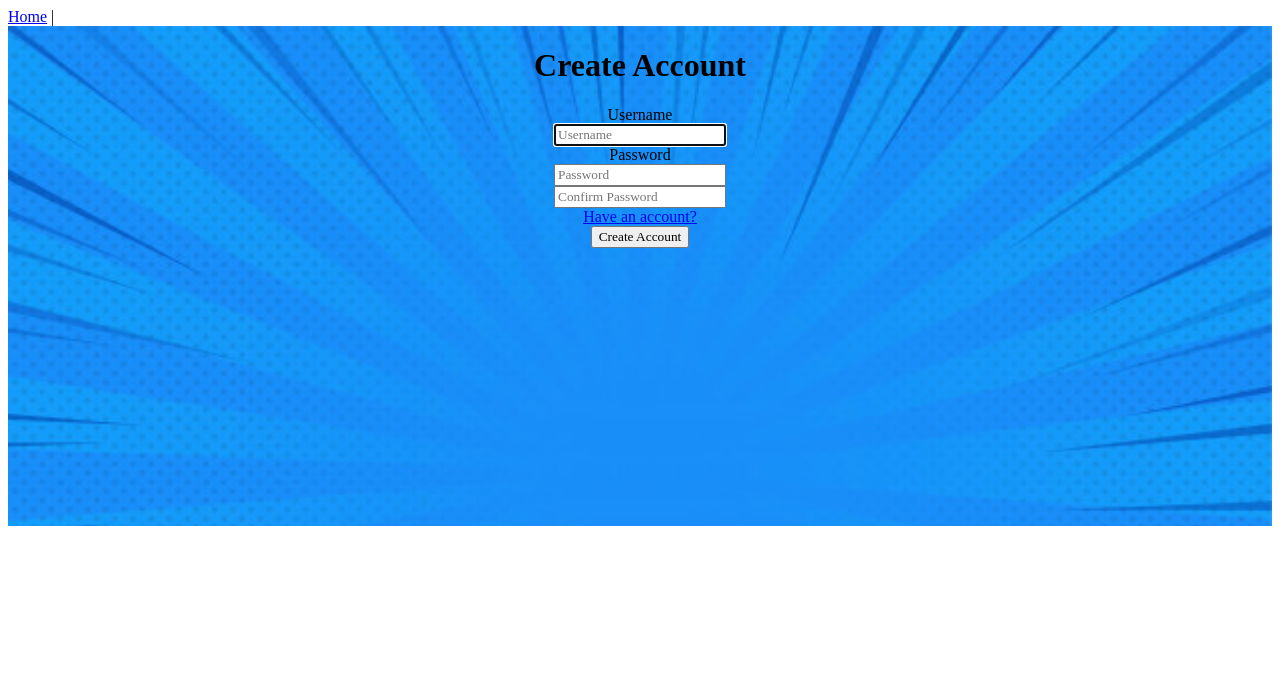
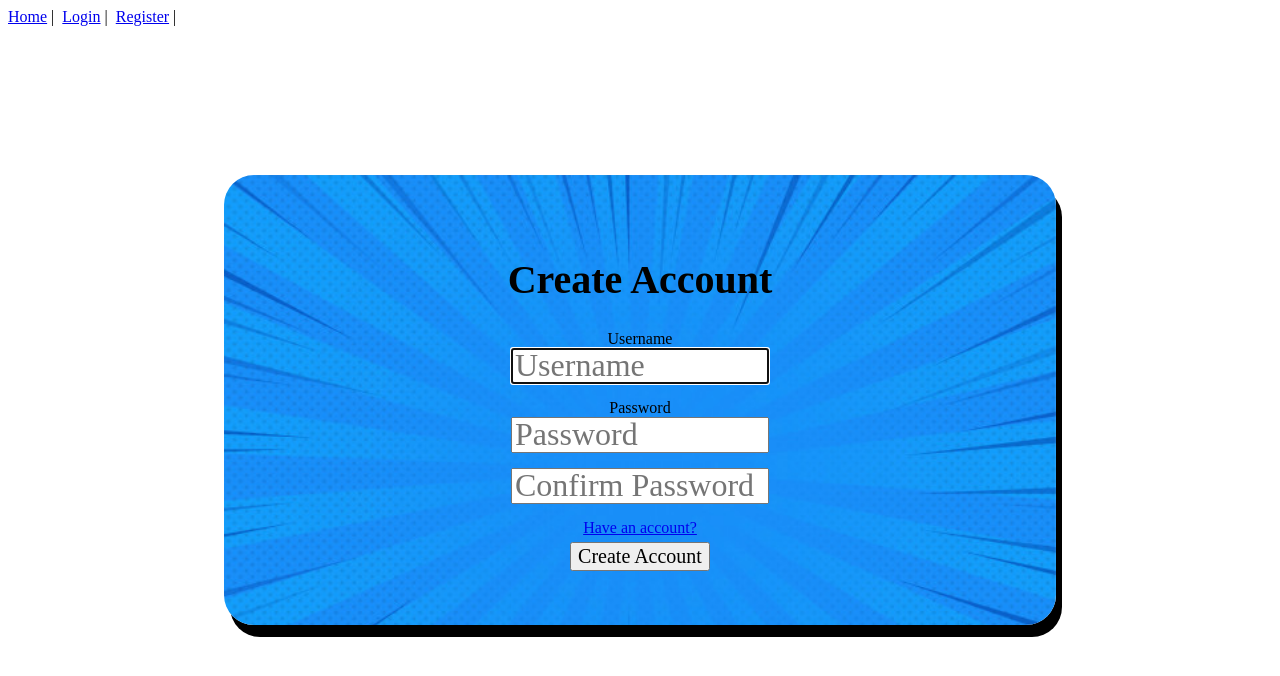
Before and after one commit to SneakoXU/Comic-Book-Application, a Vue app in the folder vue/: page /register in a window 1280 px wide. Shown: the top 676 px of the page. Built offline with nearby package versions, Linux system fonts and the light colour scheme.

Commit message:
Login/Register updates

```diff
--- a/vue/src/App.vue
+++ b/vue/src/App.vue
@@ -2,6 +2,8 @@
   <div id="app">
     <div id="nav">
       <router-link v-bind:to="{ name: 'home' }">Home</router-link>&nbsp;|&nbsp;
+      <router-link v-bind:to="{ name: 'login' }">Login</router-link>&nbsp;|&nbsp;
+      <router-link v-bind:to="{ name: 'register' }">Register</router-link>&nbsp;|&nbsp;
       <router-link v-bind:to="{ name: 'logout' }" v-if="$store.state.token != ''">Logout</router-link>
     </div>
     <router-view />
@@ -20,4 +22,5 @@
   *{
     font-family: "Roof Runners", sans serif;
   }
+
 </style>
--- a/vue/src/router/index.js
+++ b/vue/src/router/index.js
@@ -26,7 +26,7 @@ const router = new Router({
       name: 'home',
       component: Home,
       meta: {
-        requiresAuth: true
+        requiresAuth: false
       }
     },
     {
--- a/vue/src/views/Login.vue
+++ b/vue/src/views/Login.vue
@@ -87,12 +87,14 @@ export default {
     transform: translate(-50%, -50%);
     background-size: 100%;
     background-repeat: no-repeat;
-    height: 350px;
+    height: 400px;
     width: 65%;
-    clip-path: polygon(0 0, 100% 0, 100% calc(100% - 4vw), 0 100%);
-  -moz-box-shadow:    20px 20px 10px 10px #000000;
+    /* clip-path: polygon(0 0, 100% 0, 100% calc(100% - 4vw), 0 100%); */
+  /* -moz-box-shadow:    20px 20px 10px 10px #000000;
   -webkit-box-shadow: 20px 20px 10px 10px #000000;
-  box-shadow:         20px 20px 10px 10px #000000;
+  box-shadow:         20px 20px 10px 10px #000000; */
+    border-radius: 30px;
+    box-shadow: 6px 12px black;
 
   }
 
@@ -113,7 +115,13 @@ export default {
 
   button{
     margin-top: 5px;
+    font-size: 20px;
   }
+
+   button:hover{
+    cursor: pointer;
+  }
+
 
    input{
      height: 30px;
--- a/vue/src/views/Register.vue
+++ b/vue/src/views/Register.vue
@@ -92,11 +92,27 @@ export default {
 
 <style scoped>
 
- #register{
+
+  #register{
     background-image: url("../../assets/Images/blue backgd.jpg");
+    display: flex;
+    justify-content: center;
+    align-items: center;
+    position: fixed;
+    top: 50%;
+    left: 50%;
+    transform: translate(-50%, -50%);
     background-size: 100%;
     background-repeat: no-repeat;
-    height: 500px;
+    height: 450px;
+    width: 65%;
+    /* clip-path: polygon(0 0, 100% 0, 100% calc(100% - 4vw), 0 100%); */
+  /* -moz-box-shadow:    20px 20px 50px 50px #000000;
+  -webkit-box-shadow: 20px 20px 50px 50px #000000;
+  box-shadow:         20px 20px 20px 30px #000000; */
+  border-radius: 30px;
+  box-shadow: 6px 12px black;
+
   }
     .form-register{
     display: flex;
@@ -105,9 +121,38 @@ export default {
     justify-content: center;
   }
 
+     #username, #password, #confirmPassword{
+     margin-bottom: 15px;
+   }
+
+  button{
+    margin-top: 5px;
+    font-size: 20px;
+  }
+
+  button:hover{
+    cursor: pointer;
+  }
+
+  label{
+    font-family: "Super Boom";
+  }
+
+  input{
+    height: 30px;
+     width: 250px;
+     font-size: 32px;
+  }
+
   #username:hover, #password:hover, #confirmPassword:hover{
-    width: 200px;
+    width: 270px;
     box-shadow: 2px 5px;
+
+  }
+
+  h1{
+    font-family: "Super Boom";
+    font-size: 40px;
   }
 
 
```
